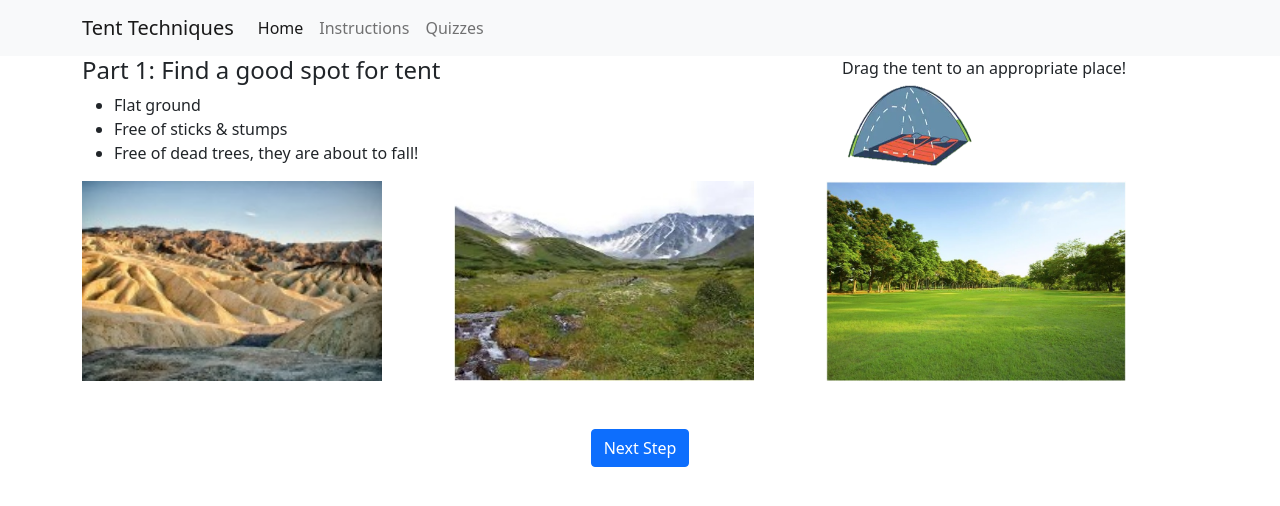
After one commit to Wenxuan0725/4170_Final, a Flask app: page /learn/1 in a window 1280 px wide. The commit adds this page. Shown: the top 506 px of the page. Run offline with Flask 3, Linux system fonts and the light colour scheme; some libraries are stand-ins or nearby versions.

Commit message:
Learn part 1 finish

```diff
--- a/server.py
+++ b/server.py
@@ -11,5 +11,17 @@ def welcome():
 def learn():
     return render_template('learn.html')
 
+@app.route('/learn/1')
+def learn_step1():
+    return render_template('learn_step1.html')
+
+@app.route('/learn/2')
+def learn_step2():
+    return render_template('learn_step2.html')
+
+@app.route('/learn/2.1')
+def learn_step2_1():
+    return render_template('learn_step2_1.html')
+
 if __name__ == '__main__':
    app.run(debug = True)
--- a/static/main.css
+++ b/static/main.css
@@ -8,3 +8,53 @@ img.centered-image {
     margin-right: auto;
     width: 50%;
 }
+
+.part {
+    cursor: pointer;
+}
+.part img {
+    width: 100%;
+    height: auto;
+    transition: transform 0.2s; /* Animation for hover effect */
+}
+.part:hover img {
+    transform: scale(1.05); /* Slightly scale up images on hover */
+}
+.part-text {
+    text-align: center;
+    margin-top: 10px;
+}
+.navigation {
+    text-align: center;
+    margin-top: 20px;
+}
+
+.image-container {
+    position: relative;
+}
+.fixed-size-image {
+    width: 300px;
+    height: 200px;
+}
+.fixed-size-image-small {
+    width: 150px;
+    height: 100px;
+}
+.draggable {
+    cursor: grab;
+    position: absolute;
+    top: 0;
+    left: 0;
+    z-index: 100;
+    margin-top: 20px;
+}
+.instruction-container {
+    height: 100px;
+    position: relative;
+}
+.instruction-image {
+    position: absolute;
+    right: 15px;
+    top: 50%;
+    transform: translateY(-50%);
+}
--- a/templates/Homepage.html
+++ b/templates/Homepage.html
@@ -2,7 +2,7 @@
 {% block content %}
 <h2>Click to learn how to set up a tent</h2>
 <a href="{{ url_for('learn') }}">
-    <img src="{{ url_for('static', filename='home.png') }}" alt="picture of tent" class = "centered-image">
+    <img src="{{ url_for('static', filename='image/home.png') }}" alt="picture of tent" class = "centered-image">
 </a>
 <!-- <button onclick="location.href='{{ url_for('learn') }}';" class="start-button">Let's Start!</button> -->
 {% endblock %}
--- a/templates/layout.html
+++ b/templates/layout.html
@@ -38,6 +38,8 @@
       {% block content %}
       {% endblock %}
     </div>
+    {% block scripts %}
+    {% endblock %}
 
   </body>
 </html>
--- /dev/null
+++ b/templates/learn_step1.html
@@ -0,0 +1,70 @@
+{% extends "layout.html" %}
+{% block content %}
+<div class = "row">
+    <div class = "col">
+        <h4>Part 1: Find a good spot for tent</h4>
+        <ul>
+            <li>Flat ground</li>
+            <li>Free of sticks & stumps</li>
+            <li>Free of dead trees, they are about to fall!</li>
+        </ul>
+    </div>
+    <div class="col-md-4 instruction-container">
+        <div>Drag the tent to an appropriate place!</div>
+        <div></div>
+        <img src="{{ url_for('static', filename='image/part1_4.png') }}" alt="Draggable tent" class="draggable instruction-image fixed-size-image-small" id="draggable-tent">
+    </div>
+
+    <div class="row">
+        <div class="col image-container">
+            <img class = "fixed-size-image" src="{{ url_for('static', filename='image/part1_1.jpg') }}" alt="Desert">
+          </div>
+          <div class="col image-container">
+            <img class = "fixed-size-image" src="{{ url_for('static', filename='image/part1_2.jpg') }}" alt="Mountains">
+          </div>
+          <div class="col image-container droppable" id="correct-drop">
+            <img class = "fixed-size-image" src="{{ url_for('static', filename='image/part1_3.jpg') }}" alt="Park">
+          </div>
+    </div>
+</div>
+<div class="row mt-5">
+    <div class="col text-center">
+        <button class="btn btn-primary" onclick= "window.location.href='/learn/2';">Next Step</button>
+    </div>
+</div>
+{% endblock %}
+
+{% block scripts %}
+<script>
+    $(function() {
+      // Store the original position of the draggable tent
+      var originalOffset = $('#draggable-tent').offset();
+
+    $('#draggable-tent').draggable({
+        cursor: "move",
+        helper: 'clone',
+        start: function(event, ui) {
+            // Store originalOffset each time the drag starts
+            originalOffset = $(this).offset();
+        },
+        revert: function(dropped) {
+            // Only revert if the drag was not successful
+            return !dropped;
+        }
+    });
+
+      $('#correct-drop').droppable({
+        accept: '#draggable-tent',
+        drop: function(event, ui) {
+          var dropped = ui.draggable;
+          var droppedOn = $(this);
+          $(dropped).detach().css({top: 130,left: 90}).appendTo(droppedOn);
+          // Disable dragging after it's been dropped
+          $(dropped).draggable('disable');
+        }
+      });
+
+    });
+</script>
+
+{% endblock %}
--- /dev/null
+++ b/templates/learn_step2.html
@@ -0,0 +1,4 @@
+{% extends "layout.html" %}
+{% block content %}
+
+{% endblock %}
```
Also changed, not shown: templates/learn.html (+20 -0 lines), static/image/home.png (renamed from static/home.png), static/image/part1.png (added), static/image/part1_1.jpg (added), static/image/part1_2.jpg (added), static/image/part1_3.jpg (added), static/image/part1_4.png (added), static/image/part2.png (added), static/image/part3.png (added), 1 other file.
